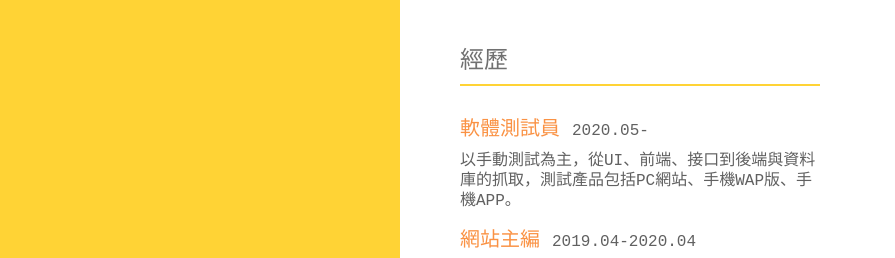
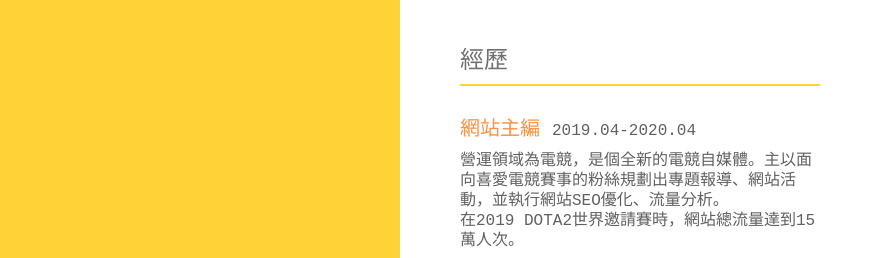
Before and after one commit to raiy0929/raiy_resume, a plain HTML site: page index.html in a window 1280 px wide. Shown: the part 1075-1333 px from the top of the page, 0-895 px from the left. Drawn offline with Linux system fonts and the light colour scheme.

Commit message:
Update index.html

```diff
--- a/index.html
+++ b/index.html
@@ -43,10 +43,7 @@
 
             <ul class="work">
                 <h2>經歷</h2>
-                <li>
-                    <h3>軟體測試員  <span class="workDetailDate">2020.05-</span></h3>
-                    <p>以手動測試為主，從UI、前端、接口到後端與資料庫的抓取，測試產品包括PC網站、手機WAP版、手機APP。</p>
-                </li>
+
 
                 <li><h3>網站主編  <span class="workDetailDate">2019.04-2020.04</span></h3>
                     <p>營運領域為電競，是個全新的電競自媒體。主以面向喜愛電競賽事的粉絲規劃出專題報導、網站活動，並執行網站SEO優化、流量分析。<br>在2019 DOTA2世界邀請賽時，網站總流量達到15萬人次。</p>
```
